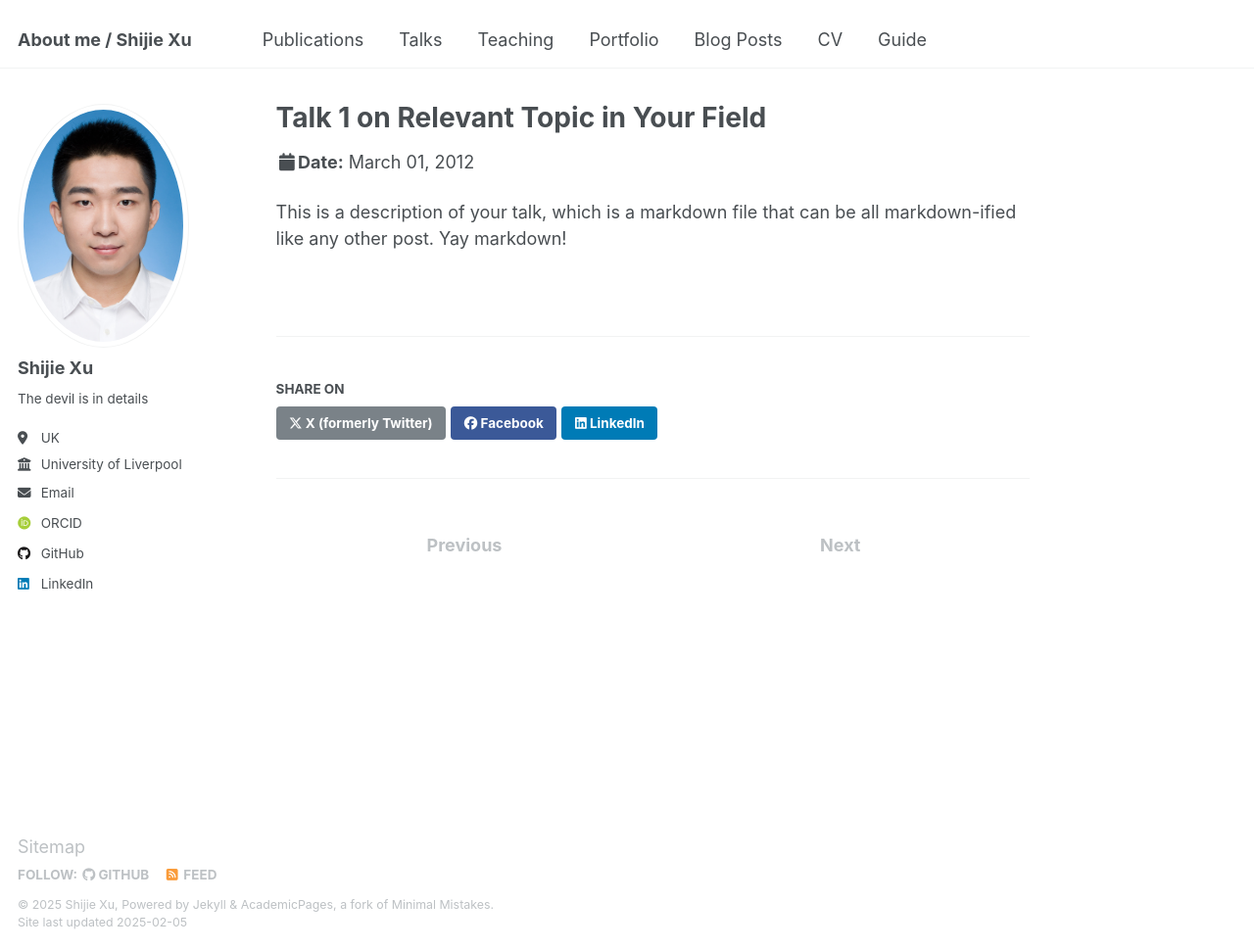
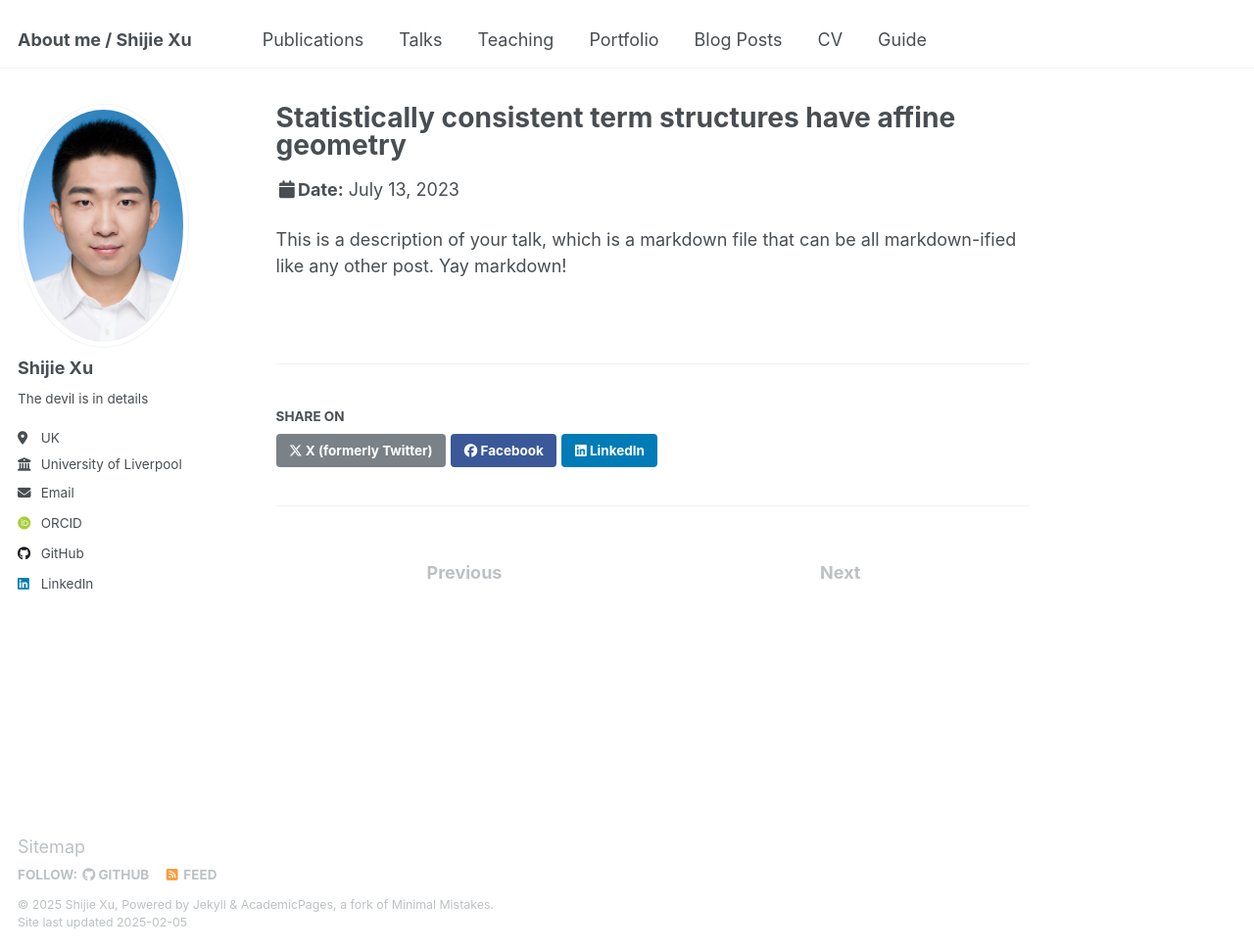
Before and after one commit to ShijieXu1993/uk.github.io, a Jekyll site: the page built from _talks/2012-03-01-talk-1.md, in a window 1280 px wide and 970 px high. Shown: the whole window at 98% size. Built offline with Jekyll 4.4.1, drawn with Linux system fonts in a browser that asks for light colours; some web fonts are replaced.

Commit message:
Update 2012-03-01-talk-1.md

```diff
--- a/_talks/2012-03-01-talk-1.md
+++ b/_talks/2012-03-01-talk-1.md
@@ -1,11 +1,11 @@
 ---
-title: "Talk 1 on Relevant Topic in Your Field"
+title: "Statistically consistent term structures have affine geometry"
 collection: talks
 type: "Talk"
-permalink: /talks/2012-03-01-talk-1
-venue: "UC San Francisco, Department of Testing"
-date: 2012-03-01
-location: "San Francisco, California"
+permalink: https://www.kcl.ac.uk/events/londonoxfordwarwick-financial-mathematics-workshop-1
+venue: "London/Oxford/Warwick Financial Mathematics Workshop"
+date: 2023-07-13
+location: "KCL, London"
 ---
 
 This is a description of your talk, which is a markdown file that can be all markdown-ified like any other post. Yay markdown!
```
